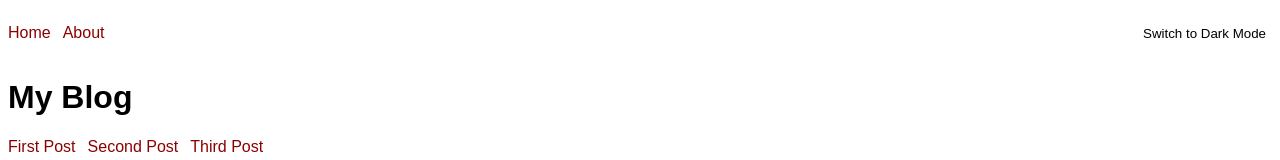
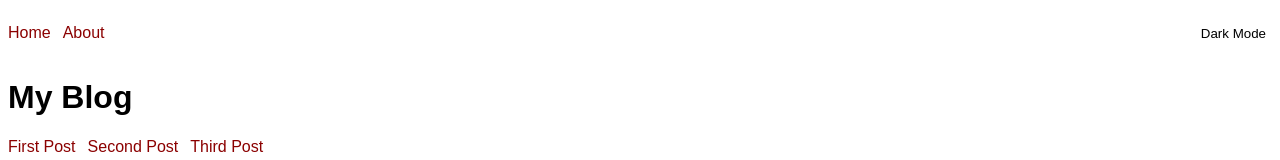
Before and after one commit to SatyaAmitha/next-pages, a Next.js app in the folder next-blogs/: page / in a window 1280 px wide. Shown: the top 160 px of the page. Built offline with nearby package versions, Linux system fonts and the light colour scheme.

Commit message:
Part 28: Enhancing User Experience with Local Storage in Next.js

```diff
--- a/next-blogs/components/ThemeSwitch.js
+++ b/next-blogs/components/ThemeSwitch.js
@@ -1,15 +1,29 @@
 // components/ThemeSwitch.js
 
-import { useState } from 'react';
+import { useState, useEffect } from 'react';
 import DarkTheme from './DarkTheme';
 
 function ThemeSwitch() {
   const [darkMode, setDarkMode] = useState(false);
 
+  useEffect(() => {
+    const value = localStorage.getItem('darkMode');
+    if (value !== null) {
+      setDarkMode(JSON.parse(value));
+    }
+  }, []);
+
+  const handleClick = () => {
+    localStorage.setItem('darkMode', JSON.stringify(!darkMode));
+    setDarkMode(!darkMode);
+  };
+
+  const text = darkMode ? 'Light Mode' : 'Dark Mode';
+
   return (
     <>
-      <button onClick={() => setDarkMode(!darkMode)}>
-        {darkMode ? 'Switch to Light Mode' : 'Switch to Dark Mode'}
+      <button onClick={handleClick}>
+        {text}
       </button>
       <style jsx>{`
         button {
```
